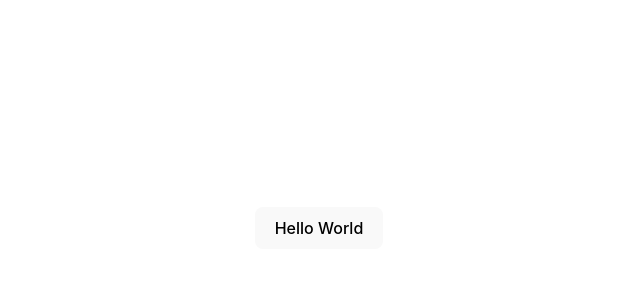
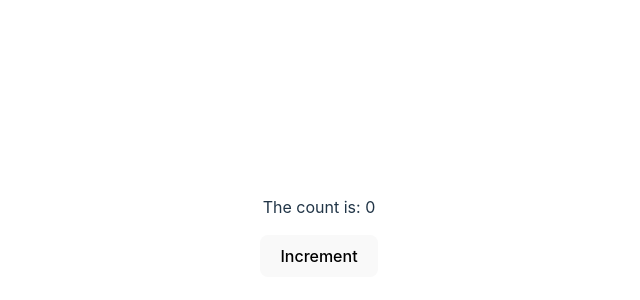
Before and after one commit to hiimchinh/learn-react, a React (Vite) app: page / in a window 1280 px wide. Shown: the part 172-472 px from the top of the page, without its empty margins (321-961 px from the left). Built offline with nearby package versions, Linux system fonts and the light colour scheme.

Commit message:
add counter component using useState

```diff
--- a/src/App.jsx
+++ b/src/App.jsx
@@ -1,6 +1,7 @@
 import "./App.css";
 import Clicker from "./Clicker";
 import ColorList from "./ColorList";
+import Counter from "./Counter";
 import DoubleDice from "./DoubleDice";
 import PropertyList from "./PropertyList";
 import ShoppingList from "./ShoppingList";
@@ -23,7 +24,8 @@
   ];
   return (
     <>
-      <Clicker message="Hello World" buttonClick="Do not click!" />
+      <Counter />
+      {/* <Clicker message="Hello World" buttonClick="Do not click!" /> */}
       {/* <div>
         <PropertyList properties={properties} />
       </div> */}
--- /dev/null
+++ b/src/Counter.jsx
@@ -0,0 +1,14 @@
+import { useState } from "react";
+
+export default function Counter() {
+  const [num, setNum] = useState(0);
+  const incrementNum = () => {
+    setNum(num + 1);
+  };
+  return (
+    <div>
+      <p>The count is: {num}</p>
+      <button onClick={incrementNum}>Increment</button>
+    </div>
+  );
+}
```
